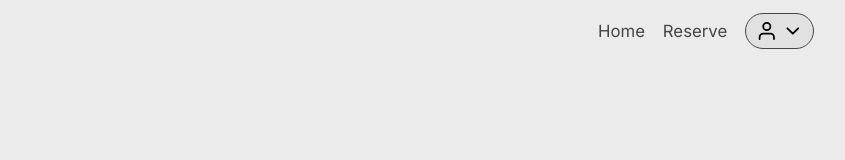
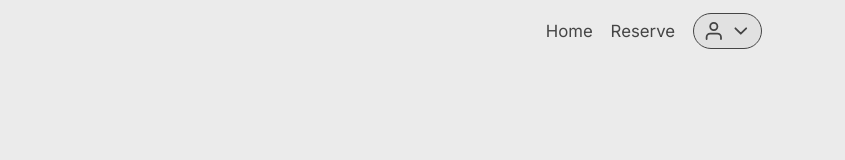
Before and after one commit to ssm-03/bookiva, a plain HTML site: page index.html in a window 1280 px wide. Shown: the full height of the page, 307-1152 px from the left. Drawn offline with nearby package versions, Linux system fonts and the light colour scheme.

Commit message:
Add files via upload

```diff
--- a/style.css
+++ b/style.css
@@ -32,8 +32,8 @@ body{
     align-items: center;
     display: flex;
     gap: 11%;
-    padding: 0 1%;
-    width: fit-content;
+    padding: 0 7%;
+    width: auto;
     /* outline: 1px solid red; */
 }
 
@@ -44,6 +44,7 @@ body{
     gap: 10%;
     background: #e1e1e1;
     cursor: pointer;
+    color: #454545;
 }
 
 .nav-link{
```
